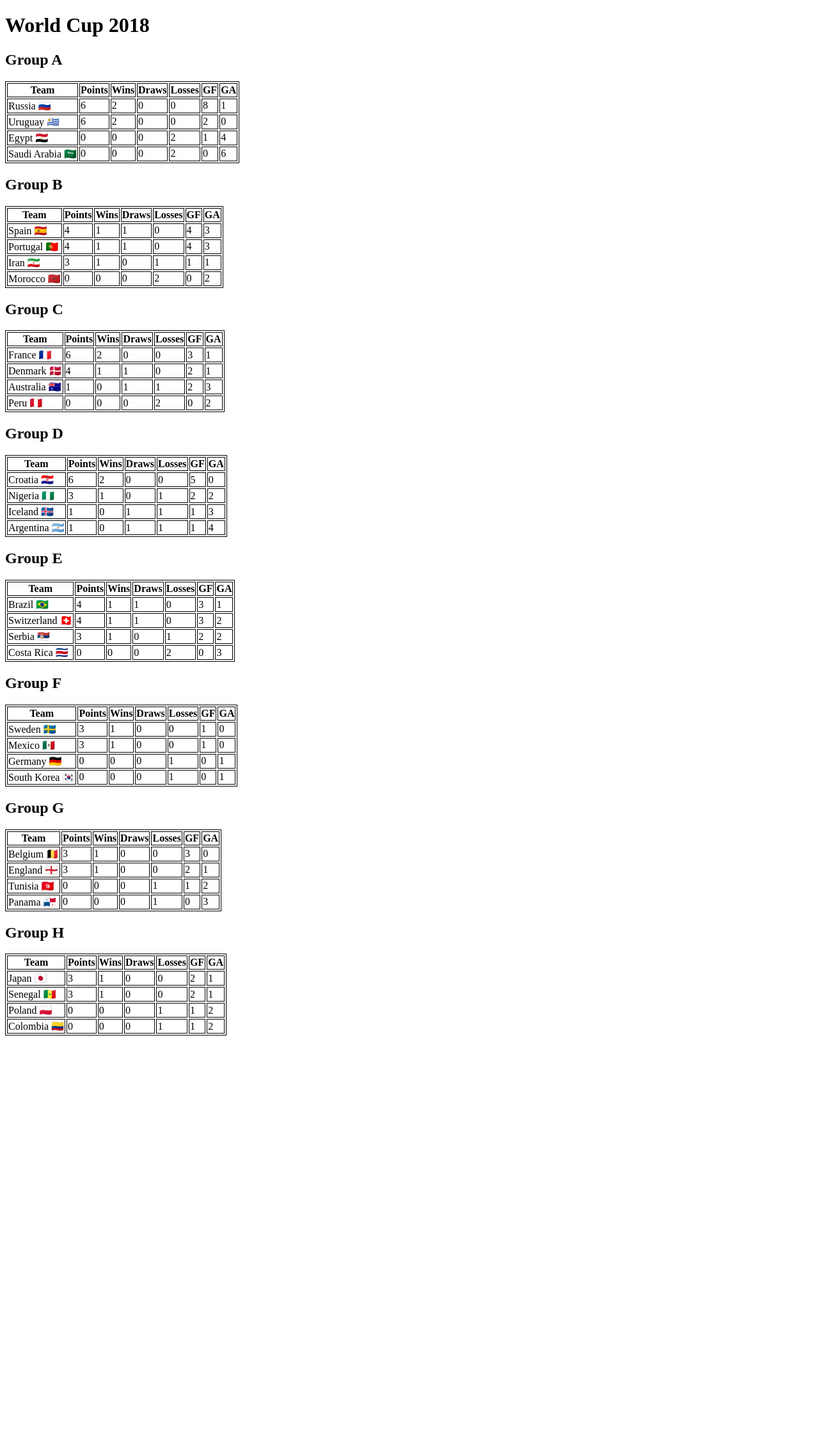
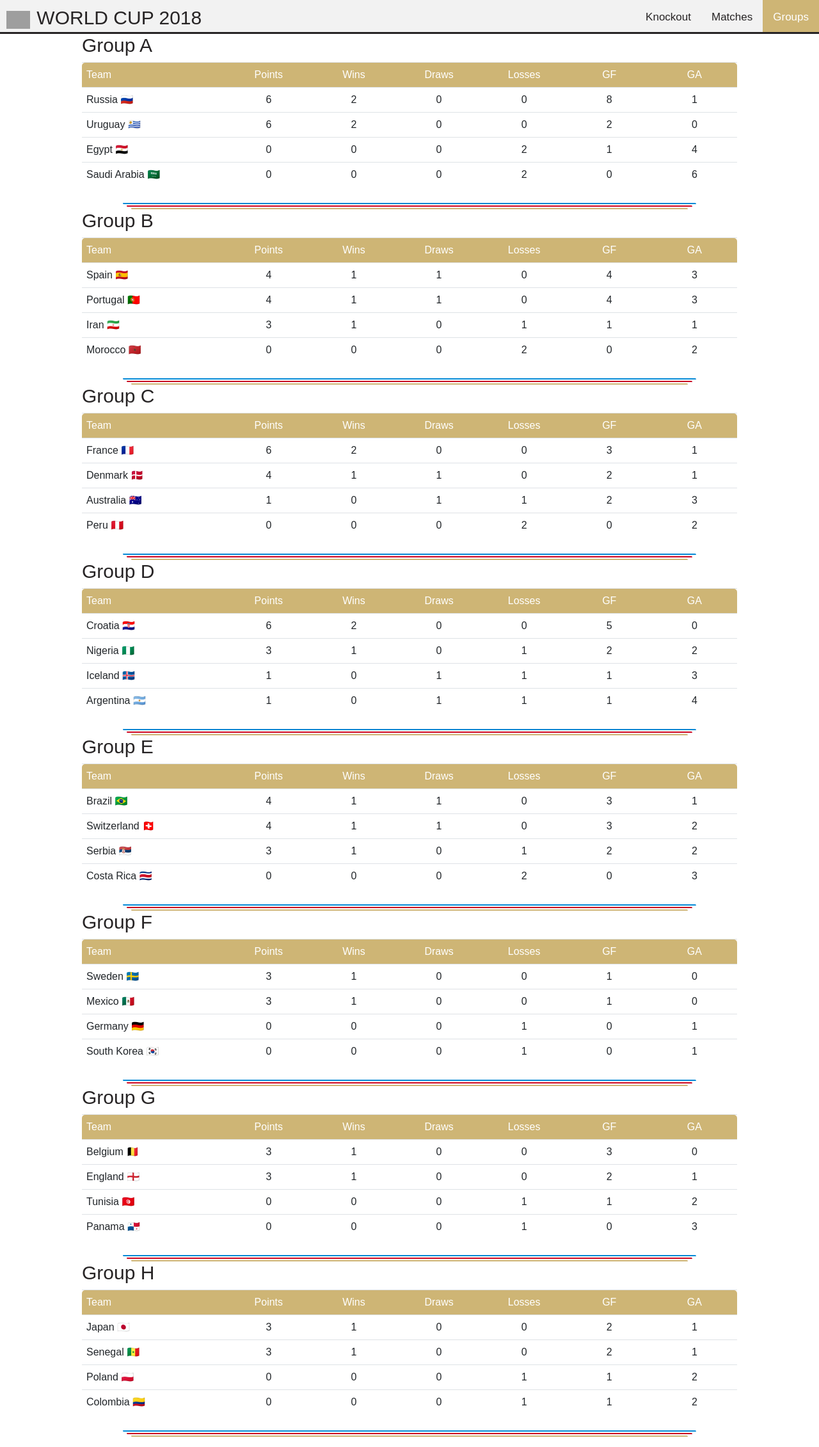
Before and after one commit to winonalakereid/world-cup-bracket, a Django app: page /groups in a window 1280 px wide. Shown: the whole page at 64% size. Before the commit the page ends 1626 px from the top, so only its background shows below. Run offline with Django 3.2, Linux system fonts and the light colour scheme; a user stored in the database is signed in; data comes from the database, SQL or seed files in the repository; some libraries are stand-ins or nearby versions; grey boxes are pictures that could not be loaded.

Commit message:
groups page layout

```diff
--- a/WCBsite/bracket/templates/groups.html
+++ b/WCBsite/bracket/templates/groups.html
@@ -1,47 +1,205 @@
 <!DOCTYPE html>
 <html lang="en">
 <head>
+
     <meta charset="UTF-8">
+    <meta name="viewport" content="width=device-width, initial-scale=1">
+
+    <link rel="icon" type="image/png" href="images/worldcuplogo.png"/>
+
+    <link rel="stylesheet" type="text/css" href="vendor/bootstrap/css/bootstrap.min.css">
+
     <title>World Cup 2018</title>
+
     <style>
+        /* TABLE */
         table, th, td {
-            border: 1px solid black;
+          align: center;
+        }
+
+        .groupTableDiv {
+          padding-left: 10%;
+          padding-right:10%;
+          padding-bottom:25px;
+          padding-top:15
+          margin-bottom:5px
+
+          border-style: solid;
+          border-top-color: #0689D6;
+          border-left-color: white;
+          border-right-color: white;
+          border-bottom-color: #CC0722;
+        }
+
+        .hoverTable {
+          border-collapse:collapse;
+	    }
+	    .hoverTable td {
+	    	padding:7px;
+	    }
+	    .hoverTable tr {
+	    	background: white;
+	    }
+        .hoverTable tr:hover {
+              background-color: #ddd;
+        }
+        .notFirst tr {
+          padding: 7px;
+          background: #CEB575;
+	      color: white;
+        }
+        .notFirst tr:hover {
+	    	background: #CEB575;
+	    	color: white;
+	    }
+	    .notFirst th {
+          padding: 7px;
+        }
+
+        body {
+          margin: 0;
+          font-family: sans-serif;
+          font-weight: 100
+
+        }
+        .groupNameFont {
+          float: left;
+          color: #272425;
+          text-align: center;
+          text-decoration: none;
+          font-size: 30px;
+          vertical-align:middle;
+          font-family: sans-serif;
+          font-weight: 100
+        }
+        .topnav {
+          overflow: hidden;
+          background-color: #f2f2f2;
+          height: 50px;
+        }
+        .topnav a {
+          float: right;
+          color: #272425;
+          text-align: center;
+          padding: 14px 16px;
+          text-decoration: none;
+          font-size: 17px;
+          height: 100%;
+        }
+        .topnav a:hover {
+          background-color: #ddd;
+          color: black;
+          height: 100%;
+        }
+        .topnav a.active {
+          background-color: #CEB575;
+          color: white;
+          height: 100%;
+        }
+        .topnav logo {
+          float: left;
+          color: #272425;
+          text-align: center;
+          padding: 5px 0px 5px 10px;
+          text-decoration: none;
+          font-size: 30px;
+          vertical-align:middle;
+          font-weight:200;
+        }
+
+        .blueDivider {
+          background-color: #0689D6;
+          padding-bottom: 2px;
+          align: center;
+          width: 70%;
+          margin: auto;
+          border-radius: 5px 20px 5px;
+        }
+        .goldDivider {
+          background-color: #CEB575;
+          padding-bottom: 2px;
+          align: center;
+          width: 68%;
+          margin: auto;
+          border-radius: 5px 20px 5px;
+        }
+        .redDivider {
+          background-color: #CC0722;
+          padding-bottom: 2px;
+          align: center;
+          width: 69%;
+          margin: auto;
+          border-radius: 5px 20px 5px;
+        }
+        .whiteDivider {
+          background-color: white;
+          padding-bottom: 2px;
+        }
+        .blackDivider {
+          background-color: #272425;
+          padding-bottom: 3px;
         }
     </style>
 </head>
 <body>
+<div class="topnav">
+    <logo><img src="https://s3.amazonaws.com/kate-perry/worldcuplogo.jpg" style="height:30px;padding-top:2px"></logo>
+    <logo href="groups">WORLD CUP 2018</logo>
+    <a class="active" href="groups">Groups</a>
+    <a href="matches">Matches</a>
+    <a href="knockout">Knockout</a>
+</div>
+
+<div class="blackDivider" height="10px"></div>
+
+<div class="table" width="80%">
     {#{{ groups }}#}
     {#{{ group_map }}#}
-<h1>World Cup 2018</h1>
+
     {% for group, teams in group_map.items %}
-<h2>{{ group }}</h2>
-    <table>
-        <thead>
+    <div class="groupTableDiv">
+        <h2 class="groupNameFont">{{ group }}</h2>
+        <table class="hoverTable" width="100%">
+            <thead class="notFirst">
+
             <tr>
-                <th>Team</th>
-                <th>Points</th>
-                <th>Wins</th>
-                <th>Draws</th>
-                <th>Losses</th>
-                <th>GF</th>
-                <th>GA</th>
+                <td align="left" style="padding-left:7px;border-radius:5px 0px 0px 0px">Team</td>
+                <td align="center">Points</td>
+                <td align="center">Wins</td>
+                <td align="center">Draws</td>
+                <td align="center">Losses</td>
+                <td align="center">GF</td>
+                <td align="center" style="border-radius:0px 5px 0px 0px">GA</td>
             </tr>
             </thead>
             <tbody>
             {% for team in teams %}
+
             <tr>
-                <td>{{ team }}</td>
-                <td>{{ team.group_points }}</td>
-                <td>{{ team.group_wins  }}</td>
-                <td>{{ team.group_draws }}</td>
-                <td>{{ team.group_losses }}</td>
-                <td>{{ team.group_goals_scored }}</td>
-                <td>{{ team.group_goals_allowed }}</td>
+
+                <td align="left" width="22%" style="border-radius:5px 0px 0px 5px">{{ team }}</td>
+                <td align="center" width="13%">{{ team.group_points }}</td>
+                <td align="center" width="13%">{{ team.group_wins }}</td>
+                <td align="center" width="13%">{{ team.group_draws }}</td>
+                <td align="center" width="13%">{{ team.group_losses }}</td>
+                <td align="center" width="13%">{{ team.group_goals_scored }}</td>
+                <td align="center" width="13%" style="border-radius:0px 5px 5px 0px">{{ team.group_goals_allowed }}</td>
+
             </tr>
+
             {% endfor %}
+
             </tbody>
         </table>
+    </div>
+        <div>
+        <div class="blueDivider" height="2px"></div>
+        <div class="whiteDivider" height="2px"></div>
+        <div class="redDivider" height="2px"></div>
+        <div class="whiteDivider" height="2px"></div>
+        <div class="goldDivider" height="2px"></div>
+    </div>
     {% endfor %}
-
+</div>
 </body>
 </html>
```
Also changed, not shown: WCBsite/bracket/templates/images/worldcuplogo.jpg (added). Lines whose indentation alone changed are shown as unchanged.
